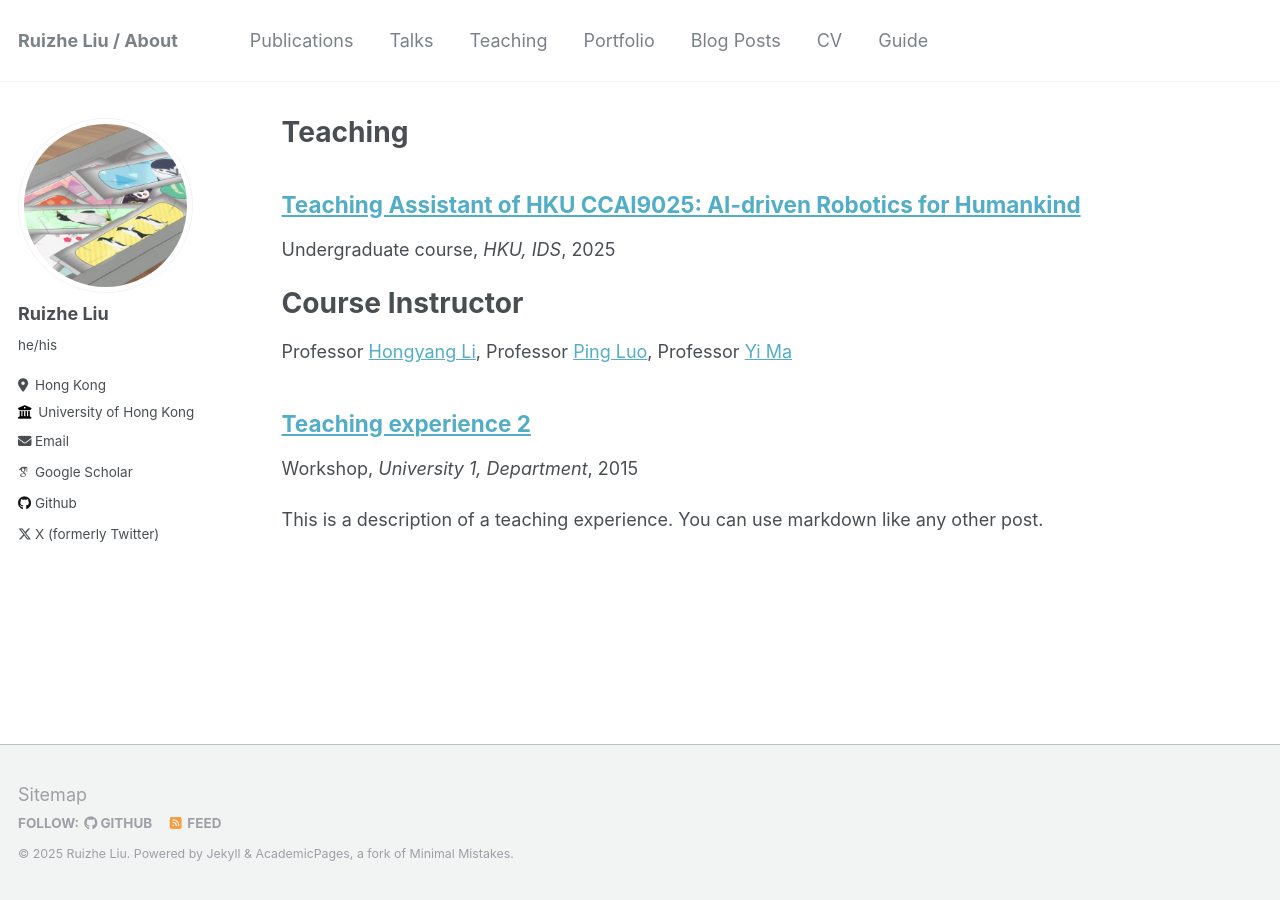
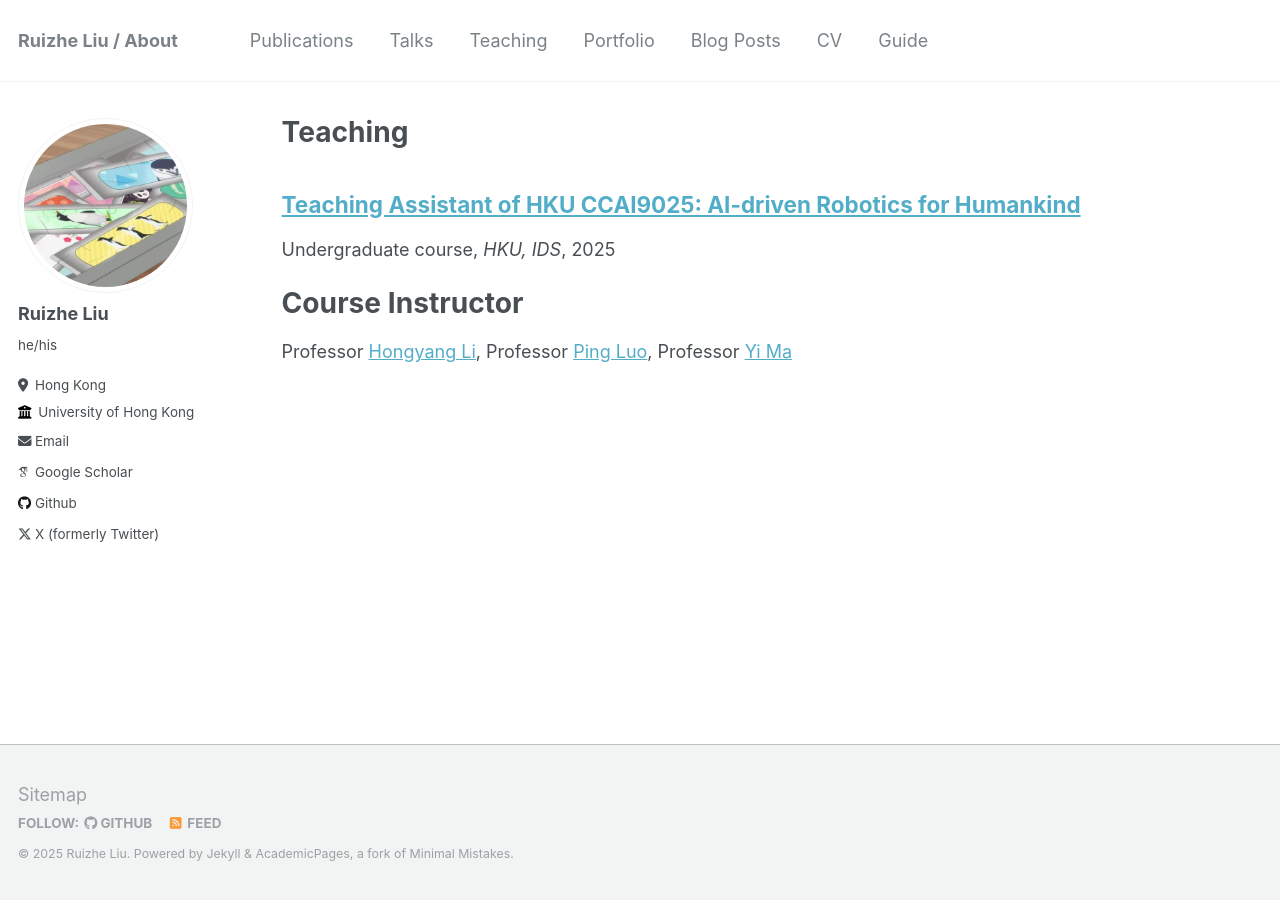
Before and after one commit to zrllrz/zrllrz.github.io, a Jekyll site: the page built from _pages/teaching.html, in a window 1280 px wide. Built offline with Jekyll 4.4.1, drawn with Linux system fonts in a browser that asks for light colours; some web fonts are replaced.

Commit message:
Teaching

```diff
--- a/_teaching/2015-spring-teaching-2.md
+++ /dev/null
@@ -1,20 +0,0 @@
----
-title: "Teaching experience 2"
-collection: teaching
-type: "Workshop"
-permalink: /teaching/2015-spring-teaching-1
-venue: "University 1, Department"
-date: 2015-01-01
-location: "City, Country"
----
-
-This is a description of a teaching experience. You can use markdown like any other post.
-
-Heading 1
-======
-
-Heading 2
-======
-
-Heading 3
-======
```
Also changed, not shown: _teaching/CCAI-9025-2025Fall.md (renamed from _teaching/2014-spring-teaching-1.md, +1 -1 lines).
